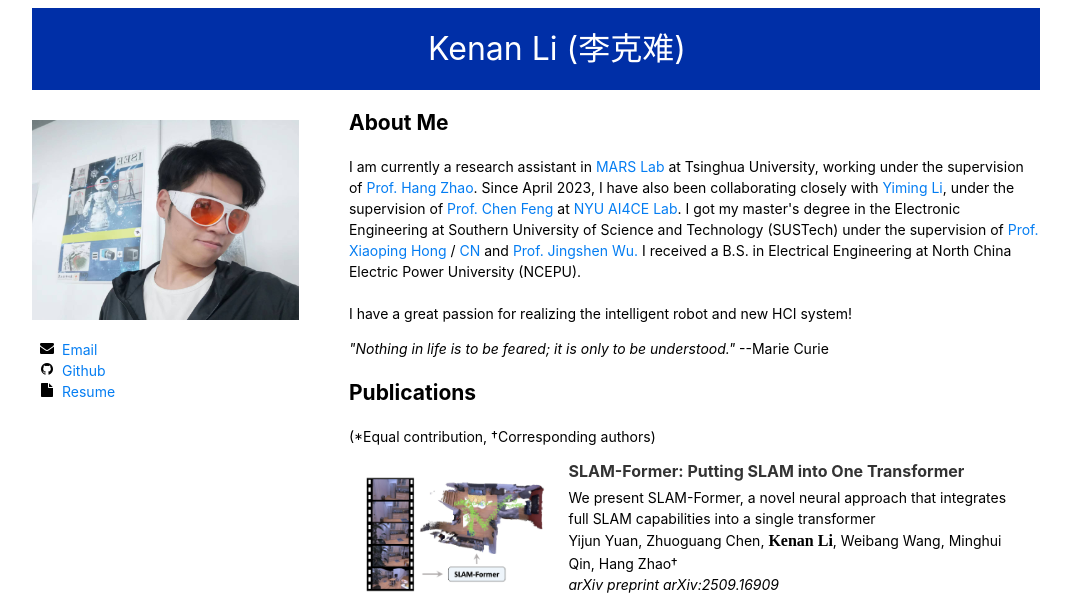
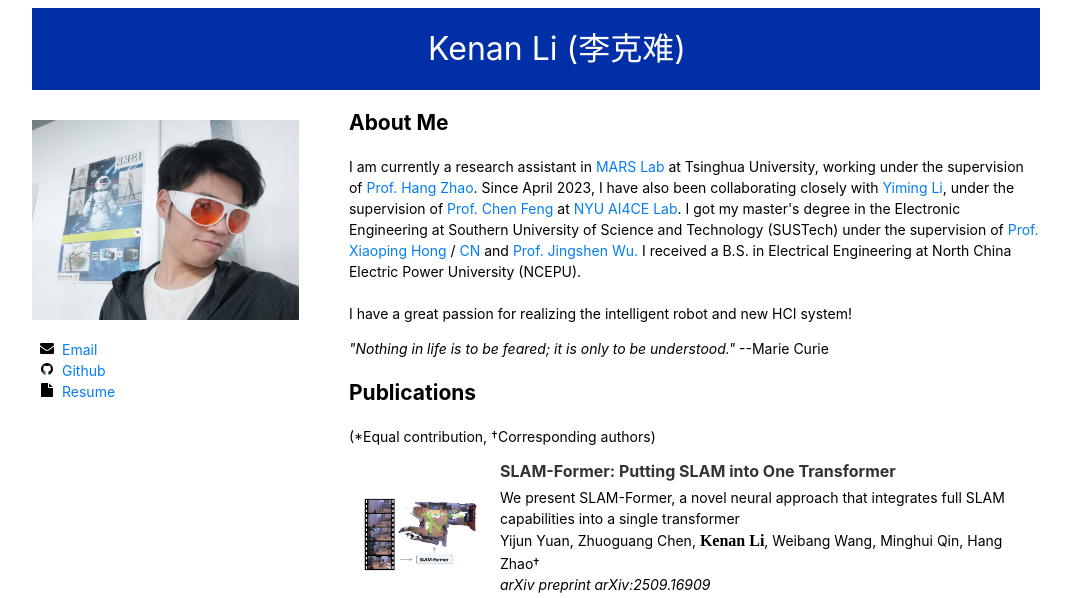
Before and after one commit to ConnorKevin/ConnorKevin.github.io, a Jekyll site: the page index.html, which Jekyll copies as it is, in a window 1280 px wide. Shown: the top 598 px of the page, without its empty margins (104-1175 px from the left). Built offline with Jekyll 4.4.1, drawn with Linux system fonts in a browser that asks for light colours.

Commit message:
Update index.html

```diff
--- a/index.html
+++ b/index.html
@@ -145,7 +145,7 @@
 
                  <table width="100%" border="0" align="top" cellpadding="10">
 			<tr>
-			<td width="30%" valign="center">
+			<td width="20%" valign="center">
 			<img src="files/SLAMFormerS.png" alt="" width="100%" class="border">
 			</td>
 			<td width="80%" valign="center">
```
